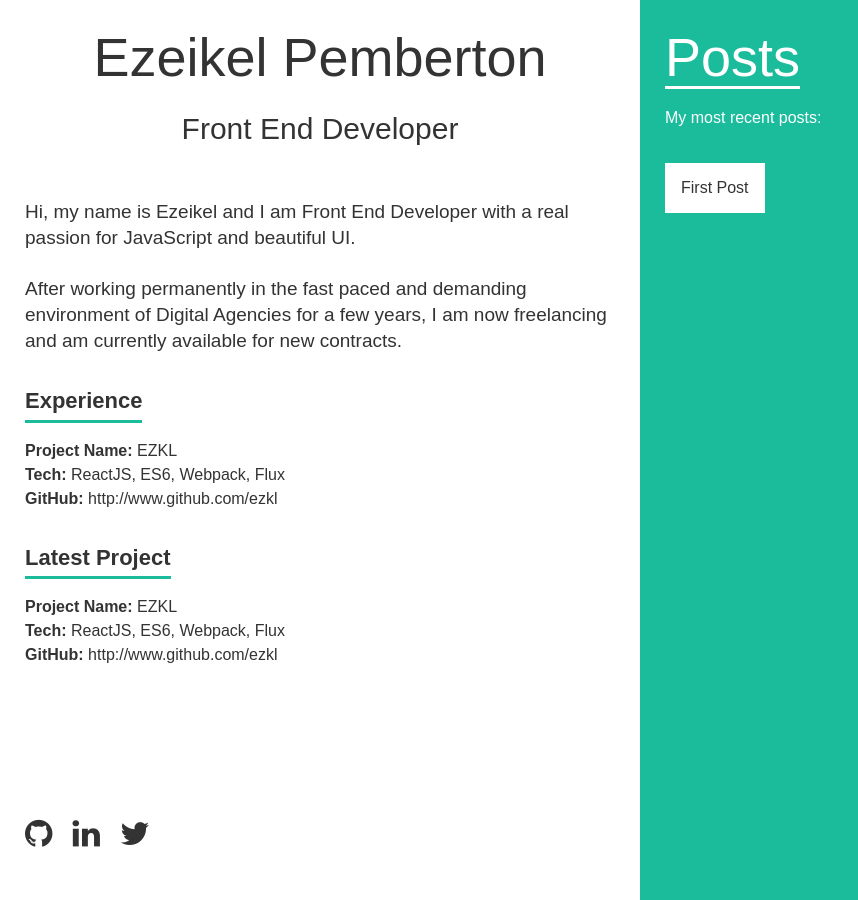
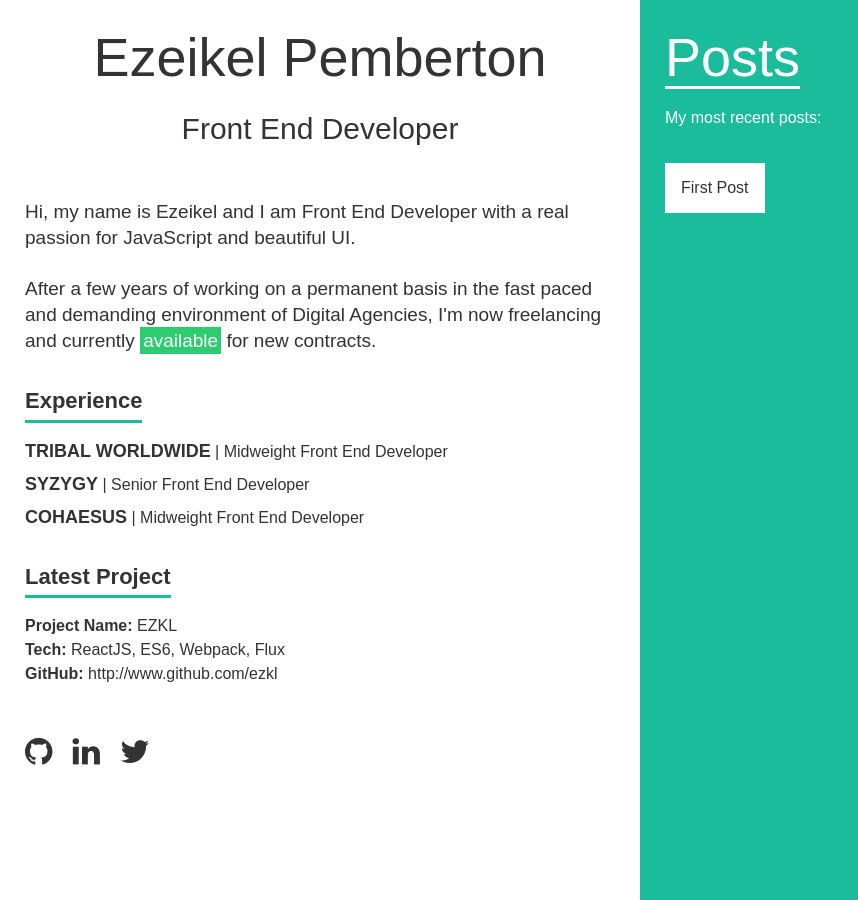
Before and after one commit to ezeikel/ezeikel-personal-blog-web, a Jekyll site: the page built from index.html, in a window 1280 px wide. Shown: the whole page, without its empty margins (0-858 px from the left). Built offline with Jekyll 4.4.1, drawn with Linux system fonts in a browser that asks for light colours; nearby versions of some CDN libraries.

Commit message:
Added styling to experience section.

```diff
--- a/_layouts/landing.html
+++ b/_layouts/landing.html
@@ -8,14 +8,18 @@
       <section class="landing__about-me">
         <h1 class="heading">Ezeikel Pemberton</h1>
         <h3 class="sub-heading"><span class="border">Front End Developer</span></h3>
-        <p class="intro">Hi, my name is Ezeikel and I am Front End Developer with a real passion for JavaScript and beautiful UI.</p><p class="intro">After working permanently in the fast paced and demanding environment of Digital Agencies for a few years, I am now freelancing and am currently <span class="available">available</span> for new contracts.</p>
+        <p class="intro">Hi, my name is Ezeikel and I am Front End Developer with a real passion for JavaScript and beautiful UI.</p><p class="intro">After a few years of working on a permanent basis in the fast paced and demanding environment of Digital Agencies, I'm now freelancing and currently <span class="available">available</span> for new contracts.</p>
         <div class="experience">
           <h4 class="experience__title">Experience</h4>
           <ul class="experience__list">
             <li class="experience__list-item">
-              <span class="project__title"><span class="bold">Project Name: </span>EZKL</span>
-              <span class="project__tech"><span class="bold">Tech: </span> ReactJS, ES6, Webpack, Flux</span>
-              <span class="project__github"><span class="bold">GitHub: </span><a href="#">http://www.github.com/ezkl</a></span>
+              <span class="company-name">Tribal Worldwide</span> | <span class="role">Midweight Front End Developer</span>
+            </li>
+            <li class="experience__list-item">
+              <span class="company-name">Syzygy</span> | <span class="role">Senior Front End Developer</span>
+            </li>
+            <li class="experience__list-item">
+              <span class="company-name">Cohaesus</span> | <span class="role">Midweight Front End Developer</span>
             </li>
           </ul>
         </div>
--- a/_sass/components/_landing.scss
+++ b/_sass/components/_landing.scss
@@ -71,6 +71,34 @@
                 }
             }
         }
+        .intro {
+          .available {
+            color: #fff;
+            background: #2ecc71;
+            padding: 3px;
+            cursor: pointer;
+          }
+          .unavailable {
+            color: #fff;
+            background: #e74c3c;
+            padding: 3px;
+          }
+        }
+        .experience {
+          .company-name {
+            display: inline !important;
+            text-transform: uppercase;
+            font-weight: bold;
+            font-size: 18px;
+          }
+          .role {
+            display: inline !important;
+          }
+
+          .experience__list-item {
+            margin-bottom: 8px;
+          }
+        }
         .projects, .experience {
           margin-top: 30px;
         }
@@ -112,7 +140,7 @@
                 margin-left: 20px;
             }
             @media (min-width: $breakpoint-tablet) {
-              position: absolute;
+              //position: absolute;
               bottom: 0;
               margin-top: 50px;
               margin-bottom: 50px;
```
